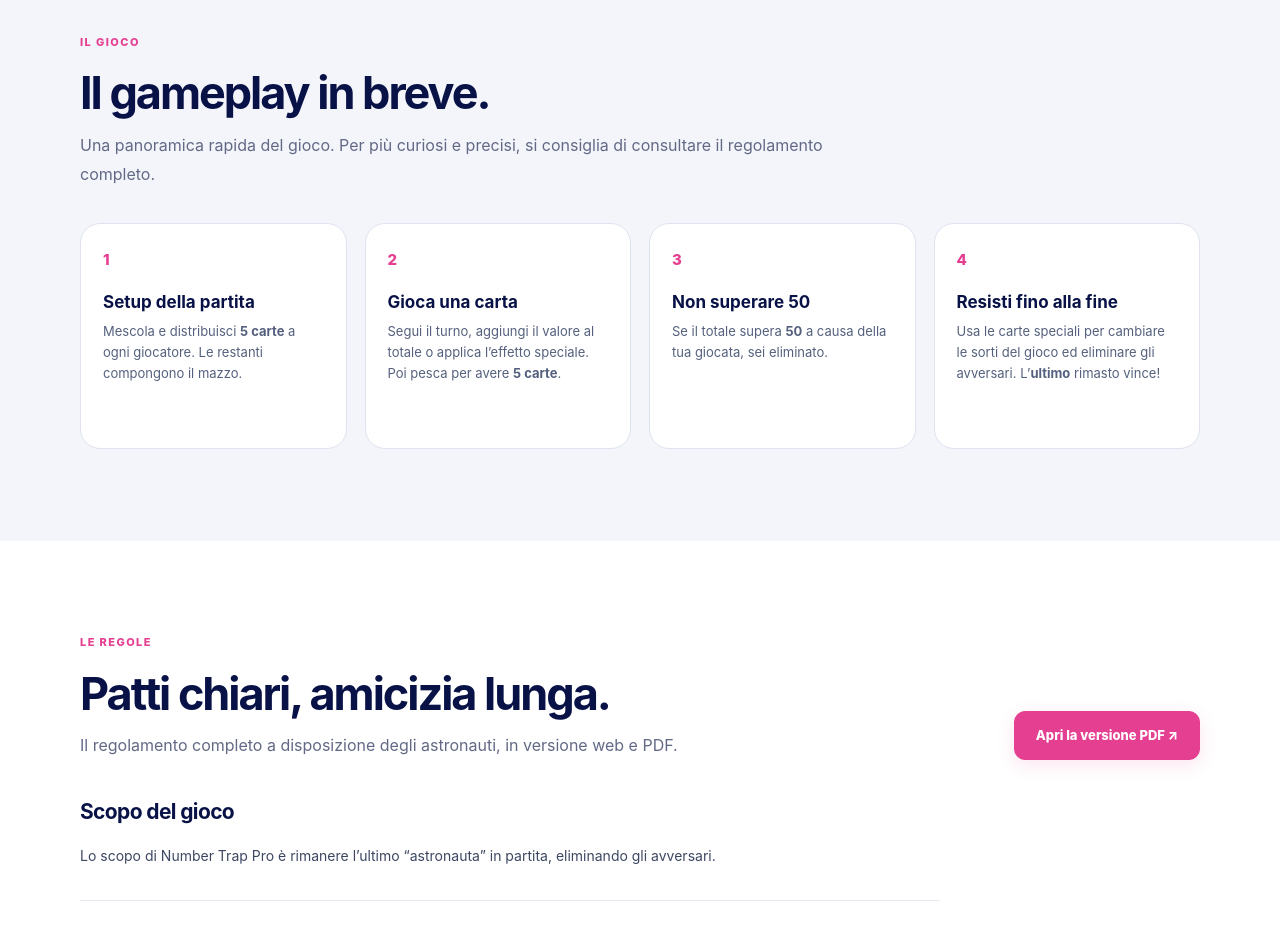
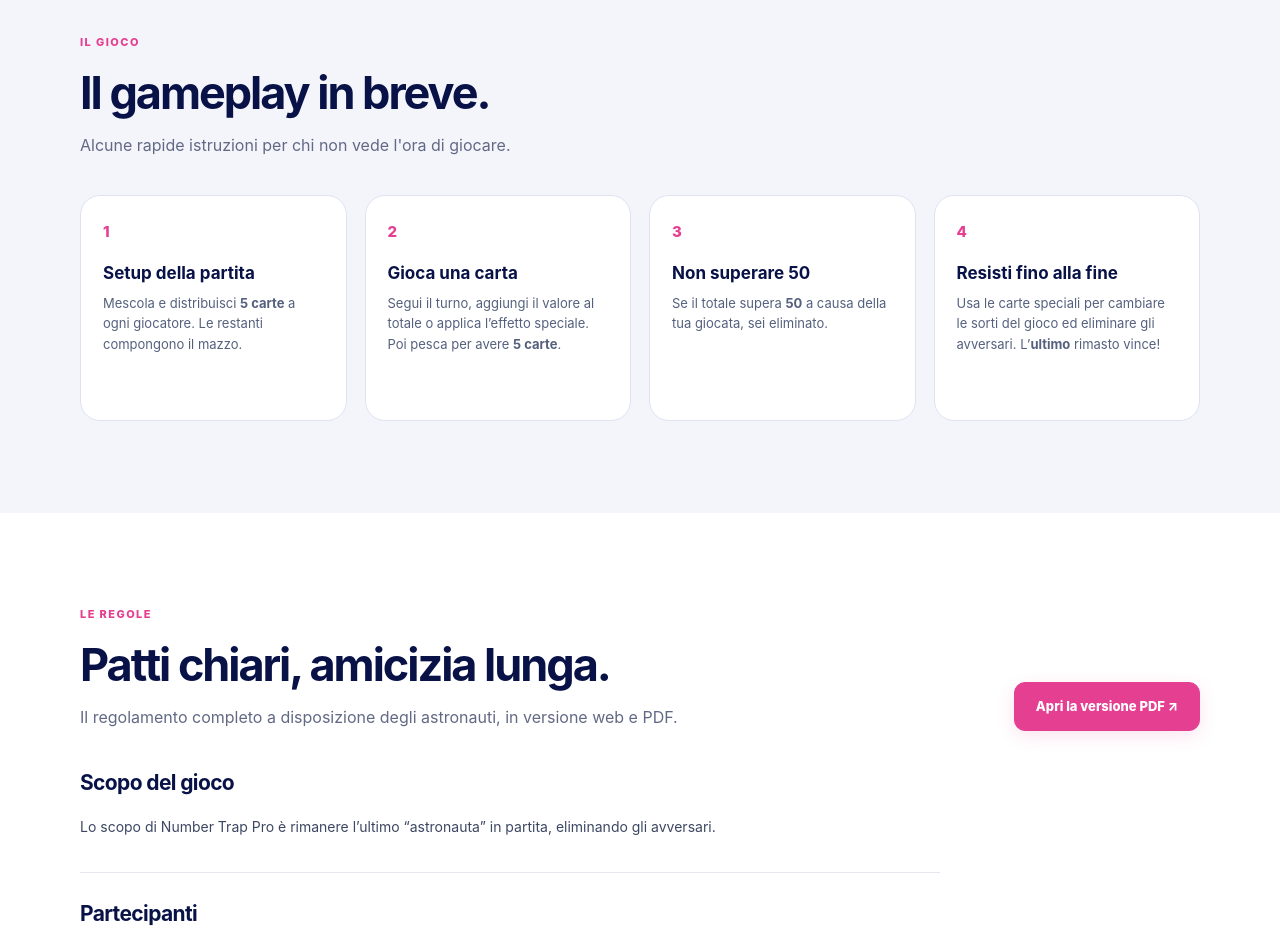
Before and after one commit to frcbrs/number-trap-pro, a plain HTML site: page index.html in a window 1280 px wide. Shown: the part 800-1731 px from the top of the page. Drawn offline with Linux system fonts and the light colour scheme.

Commit message:
Update gameplay instructions in index.html

```diff
--- a/index.html
+++ b/index.html
@@ -31,7 +31,7 @@
       <div class="hero-art"><div class="orbit orbit-a"></div><div class="orbit orbit-b"></div><div class="card-tilt"><img src="assets/carte/retro.webp" alt="Retro originale della carta Number Trap Pro, con astronauta e firma Designed by FRCBRS" width="750" height="1057"></div><div class="hero-glow"></div></div>
     </div></section>
     <section class="quick-section" id="come-si-gioca"><div class="wrap">
-      <div class="section-heading"><p class="eyebrow">IL GIOCO</p><h2>Il gameplay in breve.</h2><p>Una panoramica rapida del gioco. Per più curiosi e precisi, si consiglia di consultare il regolamento completo.</p></div>
+      <div class="section-heading"><p class="eyebrow">IL GIOCO</p><h2>Il gameplay in breve.</h2><p>Alcune rapide istruzioni per chi non vede l'ora di giocare.</p></div>
       <div class="quick-grid"><article class="quick-card"><div class="quick-num">1</div><h3>Setup della partita</h3><p>Mescola e distribuisci <b>5 carte</b> a ogni giocatore. Le restanti compongono il mazzo.</p></article>
       <article class="quick-card"><div class="quick-num">2</div><h3>Gioca una carta</h3><p>Segui il turno, aggiungi il valore al totale o applica l’effetto speciale. Poi pesca per avere <b>5 carte</b>.</p></article>
       <article class="quick-card"><div class="quick-num">3</div><h3>Non superare 50</h3><p>Se il totale supera <b>50</b> a causa della tua giocata, sei eliminato.</p></article>
```
